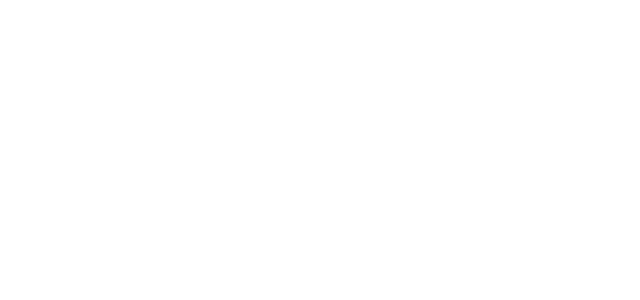
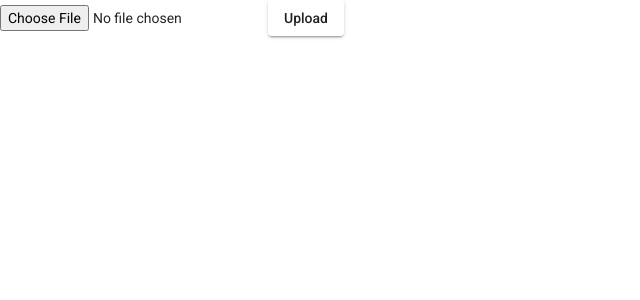
Before and after one commit to balintdorner/taxually-fe-test, an Angular app: page / in a window 1280 px wide. Shown: the top 300 px of the page, without its empty margins (0-640 px from the left). Built offline with nearby package versions, Linux system fonts and the light colour scheme.

Commit message:
feat: file upload component created

```diff
--- a/src/app/app-routing.module.ts
+++ b/src/app/app-routing.module.ts
@@ -7,6 +7,11 @@
     loadChildren: () => import('./modules/auth/auth.module')
       .then(m => m.AuthModule)
   },
+  {
+    path: '',
+    loadChildren: () => import('./modules/dashboard/dashboard.module')
+      .then(m => m.DashboardModule)
+  },
 ];
 
 @NgModule({
--- /dev/null
+++ b/src/app/modules/dashboard/pages/dashboard/dashboard.component.html
@@ -0,0 +1 @@
+<app-file-upload (upload)="onUpload($event)"></app-file-upload>
--- /dev/null
+++ b/src/app/modules/dashboard/pages/dashboard/dashboard.component.ts
@@ -0,0 +1,19 @@
+import { Component, OnInit } from '@angular/core';
+
+@Component({
+  selector: 'app-dashboard',
+  templateUrl: './dashboard.component.html',
+  styleUrls: ['./dashboard.component.scss']
+})
+export class DashboardComponent implements OnInit {
+
+  constructor() { }
+
+  ngOnInit(): void {
+  }
+
+  onUpload(file: File) {
+    console.log(file);
+  }
+
+}
--- /dev/null
+++ b/src/app/shared/components/file-upload/file-upload.component.html
@@ -0,0 +1,9 @@
+<div>
+    <input type="file"
+        (change)="onFileSelect($event)">
+
+    <button mat-raised-button
+        (click)="onUpload()">
+        Upload
+    </button>
+</div>
--- /dev/null
+++ b/src/app/shared/components/file-upload/file-upload.component.ts
@@ -0,0 +1,23 @@
+import { Component, EventEmitter, OnInit, Output } from '@angular/core';
+
+@Component({
+  selector: 'app-file-upload',
+  templateUrl: './file-upload.component.html',
+  styleUrls: ['./file-upload.component.scss']
+})
+export class FileUploadComponent {
+  @Output() readonly upload: EventEmitter<any> = new EventEmitter<any>();
+
+  file?: File;
+
+  constructor() { }
+
+  onFileSelect(event: any) {
+    this.file = event.target.files[0];
+  }
+
+  onUpload() {
+    this.upload.emit(this.file);
+  }
+
+}
```
Also changed, not shown: src/app/modules/dashboard/dashboard-routing.module.ts (added, +17 -0 lines), src/app/modules/dashboard/dashboard.module.ts (+9 -2 lines), src/app/shared/shared.module.ts (+10 -2 lines), src/app/modules/dashboard/pages/dashboard/dashboard.component.scss (added), src/app/shared/components/file-upload/file-upload.component.scss (added), 2 other files (tests, documents, lock files or other folders).
